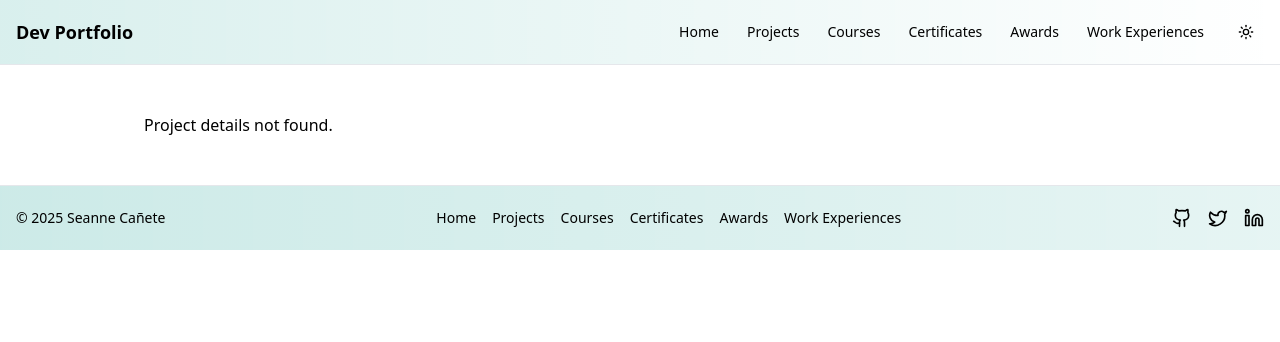
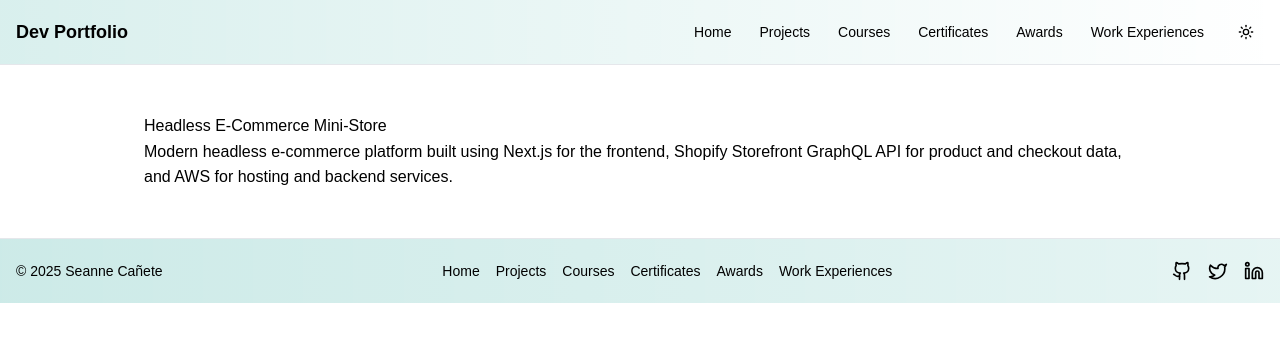
Before and after one commit to Seanneskie/Seanne-Portfolio, a Next.js app: page /project-details/headless-ecommerce-mini-store in a window 1280 px wide. Before the commit this address had no page. Shown: the top 342 px of the page. Built offline with nearby package versions, Linux system fonts and the light colour scheme.

Commit message:
Add headless e-commerce mini-store project

```diff
--- /dev/null
+++ b/app/project-details/headless-ecommerce-mini-store/page.tsx
@@ -0,0 +1,9 @@
+import ProjectHtml from "@/components/project-details/ProjectHtml";
+
+export default async function Page() {
+  return (
+    <main className="container mx-auto max-w-5xl px-4 py-12">
+      <ProjectHtml slug="headless-ecommerce-mini-store" />
+    </main>
+  );
+}
--- a/public/data/projects.json
+++ b/public/data/projects.json
@@ -234,5 +234,22 @@
     "githubLabel": "View on GitHub",
     "details": "project-details/ai-powered-email-generator",
     "period": "Aug 2025 - Present"
+  },
+  {
+    "title": "Headless E-Commerce Mini-Store",
+    "image": "/static/placeholders/next.png",
+    "alt": "Headless E-Commerce Mini-Store Image",
+    "description": "Modern headless e-commerce platform using Next.js, Shopify Storefront GraphQL API, and AWS.",
+    "tags": [
+      "NextJS",
+      "Shopify",
+      "GraphQL",
+      "AWS",
+      "E-Commerce"
+    ],
+    "github": null,
+    "githubLabel": "View Site",
+    "details": "project-details/headless-ecommerce-mini-store",
+    "period": "Aug 2025 - Aug 2025"
   }
 ]
--- /dev/null
+++ b/public/project-details/headless-ecommerce-mini-store.html
@@ -0,0 +1,20 @@
+<!DOCTYPE html>
+<html lang="en">
+<head>
+  <meta charset="UTF-8" />
+  <meta name="viewport" content="width=device-width, initial-scale=1.0" />
+  <title>Headless E-Commerce Mini-Store</title>
+  <style>
+    body { font-family: sans-serif; line-height: 1.6; }
+    img { max-width: 100%; height: auto; }
+  </style>
+</head>
+<body>
+  <h1>Headless E-Commerce Mini-Store</h1>
+  <p>Modern headless e-commerce platform built using Next.js for the frontend, Shopify Storefront GraphQL API for product and checkout data, and AWS for hosting and backend services.</p>
+  <!-- Example image: -->
+  <!-- <img src="/static/example.jpg" alt="Example image description" /> -->
+  <!-- Example PDF embed: -->
+  <!-- <embed src="/static/example.pdf" type="application/pdf" width="100%" height="600px" /> -->
+</body>
+</html>
```
